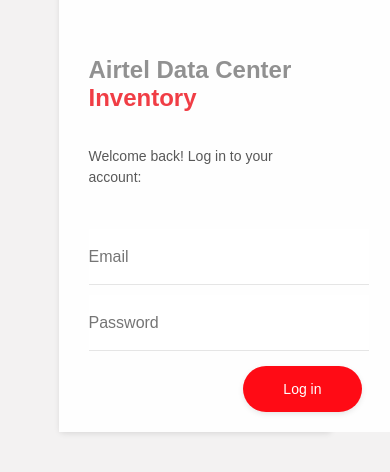
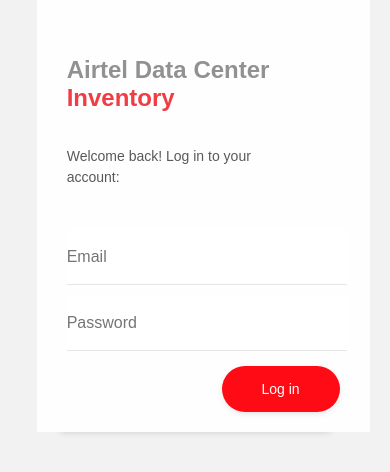
Before and after one commit to gagantirpude/my-project-ap, a React (Vite) app: page /login in a window 390 px wide. Shown: the part 214-686 px from the top of the page. Built offline with nearby package versions, Linux system fonts and the light colour scheme.

Commit message:
Update login.scss for responsive design

```diff
--- a/src/styles/login.scss
+++ b/src/styles/login.scss
@@ -213,11 +213,41 @@
 }
 
 @media only screen and (max-width: 480px) {
-  .login-body {
-    align-items: center;
-    justify-content: center;
+  form {
+    position: relative;
+    left: -8%;
   }
   .left {
-    display: none; /* Hide the left section on smaller screens */
+    display: none;
   }
 }
+
+@media only screen and (max-width: 360px) {
+  form {
+    position: relative;
+    left: -12%;
+  }
+  .left {
+    display: none;
+  }
+}
+
+@media only screen and (max-width: 384px) {
+  form {
+    position: relative;
+    left: -11%;
+  }
+  .left {
+    display: none;
+  }
+}
+
+@media only screen and (min-width: 395px) {
+  form {
+    position: relative;
+    left: -7%;
+  }
+  .left {
+    display: none;
+  }
+}
```
